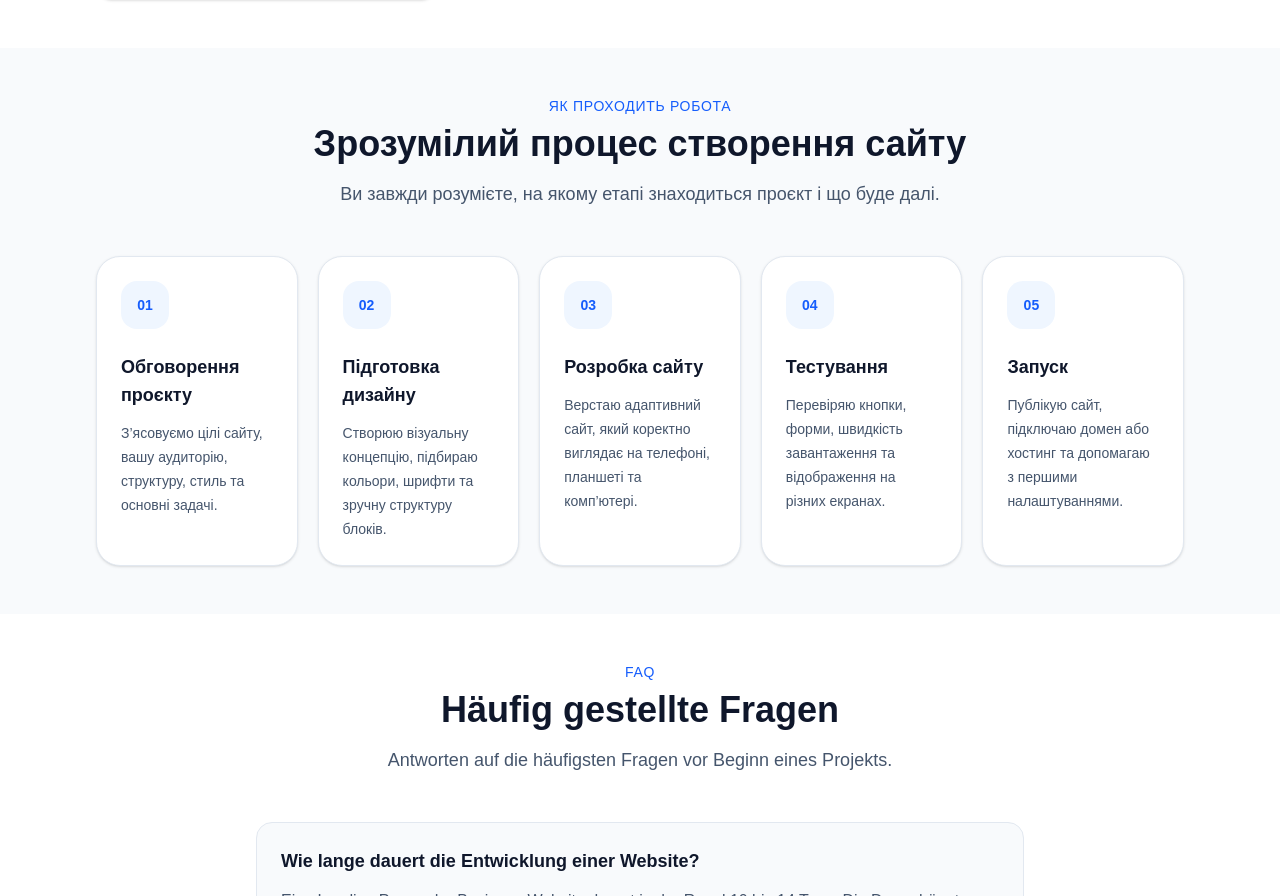
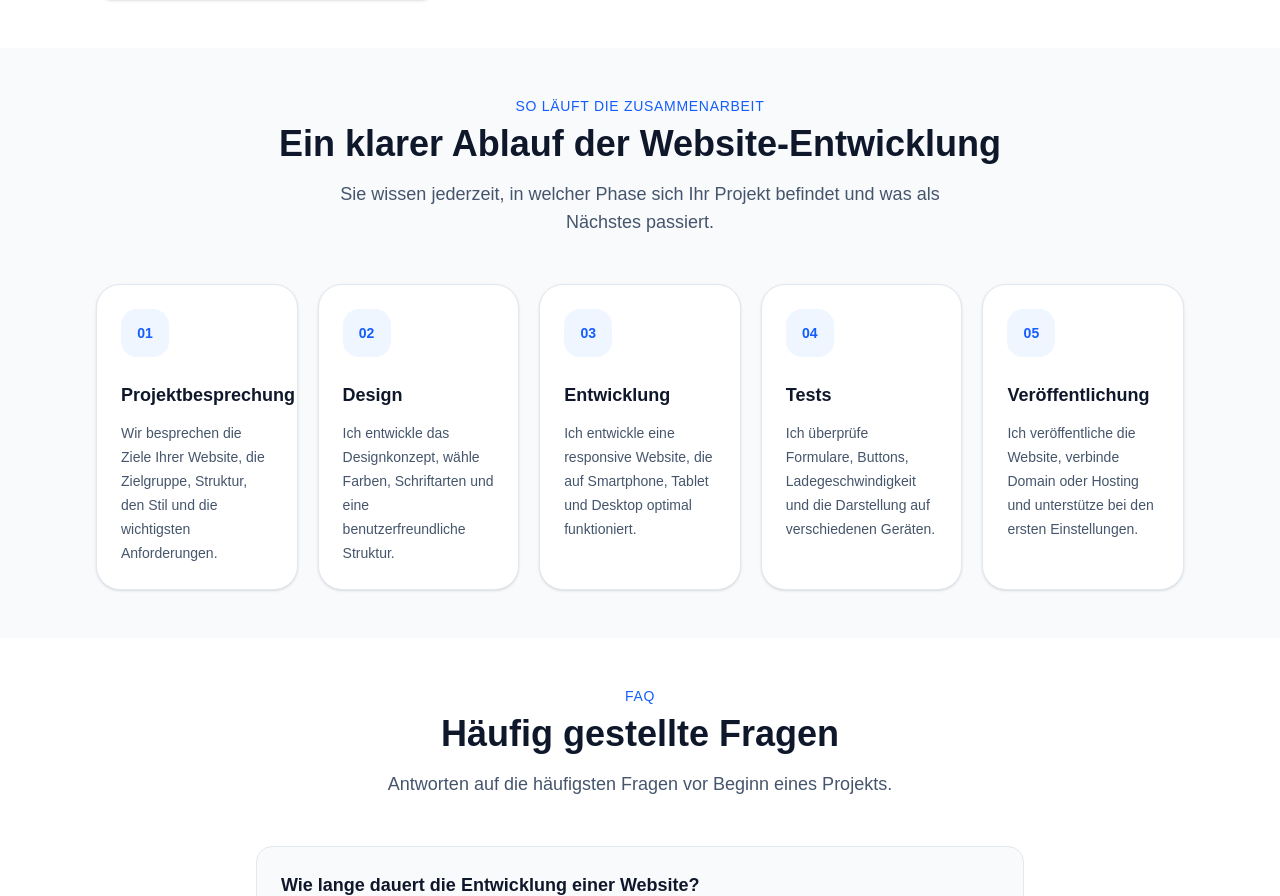
Before and after one commit to oleksandrahotsyn/nextjs-portfolio, a Next.js app: page /de in a window 1280 px wide. Shown: the part 3214-4110 px from the top of the page. Built offline with nearby package versions, Linux system fonts and the light colour scheme.

Commit message:
add translate workprocess

```diff
--- a/src/components/workprocess/WorkProcess.tsx
+++ b/src/components/workprocess/WorkProcess.tsx
@@ -1,48 +1,28 @@
+"use client";
+
 import Container from "@/components/layout/Container";
 import Section from "@/components/layout/Section";
 import SectionTitle from "@/components/ui/SectionTitle";
+import { useTranslations } from "next-intl";
 
 const steps = [
-  {
-    number: "01",
-    title: "Обговорення проєкту",
-    description:
-      "З’ясовуємо цілі сайту, вашу аудиторію, структуру, стиль та основні задачі.",
-  },
-  {
-    number: "02",
-    title: "Підготовка дизайну",
-    description:
-      "Створюю візуальну концепцію, підбираю кольори, шрифти та зручну структуру блоків.",
-  },
-  {
-    number: "03",
-    title: "Розробка сайту",
-    description:
-      "Верстаю адаптивний сайт, який коректно виглядає на телефоні, планшеті та комп’ютері.",
-  },
-  {
-    number: "04",
-    title: "Тестування",
-    description:
-      "Перевіряю кнопки, форми, швидкість завантаження та відображення на різних екранах.",
-  },
-  {
-    number: "05",
-    title: "Запуск",
-    description:
-      "Публікую сайт, підключаю домен або хостинг та допомагаю з першими налаштуваннями.",
-  },
-];
+  { number: "01", key: "discussion" },
+  { number: "02", key: "design" },
+  { number: "03", key: "development" },
+  { number: "04", key: "testing" },
+  { number: "05", key: "launch" },
+] as const;
 
 export default function WorkProcess() {
+  const t = useTranslations("workProcess");
+
   return (
     <Section id="process" className="bg-slate-50">
       <Container>
         <SectionTitle
-          subtitle="Як проходить робота"
-          title="Зрозумілий процес створення сайту"
-          description="Ви завжди розумієте, на якому етапі знаходиться проєкт і що буде далі."
+          subtitle={t("subtitle")}
+          title={t("title")}
+          description={t("description")}
         />
 
         <div className="mt-12 grid gap-5 md:grid-cols-2 lg:grid-cols-5">
@@ -56,11 +36,11 @@ export default function WorkProcess() {
               </div>
 
               <h3 className="mb-3 text-lg font-bold text-slate-900">
-                {step.title}
+                {t(`${step.key}.title`)}
               </h3>
 
               <p className="text-sm leading-6 text-slate-600">
-                {step.description}
+                {t(`${step.key}.description`)}
               </p>
             </div>
           ))}
--- a/src/messages/de.json
+++ b/src/messages/de.json
@@ -43,7 +43,6 @@
     "title": "Website-Redesign",
     "description": "Modernisierung des Designs, der Struktur und der Benutzerfreundlichkeit Ihrer bestehenden Website."
   },
-
   "integrations": {
     "title": "Formular- und Integrationen",
     "description": "Integration von Kontaktformularen, Telegram, WhatsApp, Zahlungsfunktionen und weiteren einfachen Diensten."
@@ -64,6 +63,36 @@
         "previous": "Vorherige Technologien",
         "next": "Nächste Technologien"
      },
+     "workProcess": {
+        "subtitle": "So läuft die Zusammenarbeit",
+        "title": "Ein klarer Ablauf der Website-Entwicklung",
+        "description": "Sie wissen jederzeit, in welcher Phase sich Ihr Projekt befindet und was als Nächstes passiert.",
+
+        "discussion": {
+            "title": "Projektbesprechung",
+            "description": "Wir besprechen die Ziele Ihrer Website, die Zielgruppe, Struktur, den Stil und die wichtigsten Anforderungen."
+        },
+
+        "design": {
+            "title": "Design",
+            "description": "Ich entwickle das Designkonzept, wähle Farben, Schriftarten und eine benutzerfreundliche Struktur."
+        },
+
+        "development": {
+            "title": "Entwicklung",
+            "description": "Ich entwickle eine responsive Website, die auf Smartphone, Tablet und Desktop optimal funktioniert."
+        },
+
+        "testing": {
+            "title": "Tests",
+            "description": "Ich überprüfe Formulare, Buttons, Ladegeschwindigkeit und die Darstellung auf verschiedenen Geräten."
+        },
+
+        "launch": {
+            "title": "Veröffentlichung",
+            "description": "Ich veröffentliche die Website, verbinde Domain oder Hosting und unterstütze bei den ersten Einstellungen."
+        }
+        },
      "faq": {
         "subtitle": "FAQ",
         "title": "Häufig gestellte Fragen",
--- a/src/messages/en.json
+++ b/src/messages/en.json
@@ -64,6 +64,36 @@
     "previous": "Previous technologies",
     "next": "Next technologies"
     },
+    "workProcess": {
+        "subtitle": "How We Work",
+        "title": "A Clear Website Development Process",
+        "description": "You'll always know what stage your project is at and what comes next.",
+
+        "discussion": {
+            "title": "Project Discussion",
+            "description": "We discuss your goals, target audience, website structure, style and project requirements."
+        },
+
+        "design": {
+            "title": "Design",
+            "description": "I create the visual concept, choose colors, typography and an intuitive layout."
+        },
+
+        "development": {
+            "title": "Development",
+            "description": "I build a fully responsive website that works perfectly on desktop, tablet and mobile."
+        },
+
+        "testing": {
+            "title": "Testing",
+            "description": "I test forms, buttons, loading speed and ensure everything works correctly on different devices."
+        },
+
+        "launch": {
+            "title": "Launch",
+            "description": "I deploy the website, connect the domain or hosting and help with the initial setup."
+        }
+        },
     "faq": {
         "subtitle": "FAQ",
         "title": "Frequently Asked Questions",
--- a/src/messages/ua.json
+++ b/src/messages/ua.json
@@ -64,6 +64,36 @@
     "previous": "Попередні технології",
     "next": "Наступні технології"
     },
+    "workProcess": {
+        "subtitle": "Як проходить робота",
+        "title": "Зрозумілий процес створення сайту",
+        "description": "Ви завжди розумієте, на якому етапі знаходиться проєкт і що буде далі.",
+
+        "discussion": {
+            "title": "Обговорення проєкту",
+            "description": "З’ясовуємо цілі сайту, вашу аудиторію, структуру, стиль та основні задачі."
+        },
+
+        "design": {
+            "title": "Підготовка дизайну",
+            "description": "Створюю візуальну концепцію, підбираю кольори, шрифти та зручну структуру блоків."
+        },
+
+        "development": {
+            "title": "Розробка сайту",
+            "description": "Верстаю адаптивний сайт, який коректно виглядає на телефоні, планшеті та комп’ютері."
+        },
+
+        "testing": {
+            "title": "Тестування",
+            "description": "Перевіряю кнопки, форми, швидкість завантаження та відображення на різних екранах."
+        },
+
+        "launch": {
+            "title": "Запуск",
+            "description": "Публікую сайт, підключаю домен або хостинг та допомагаю з першими налаштуваннями."
+        }
+        },
     "faq": {
         "subtitle": "FAQ",
         "title": "Часті запитання",
```
